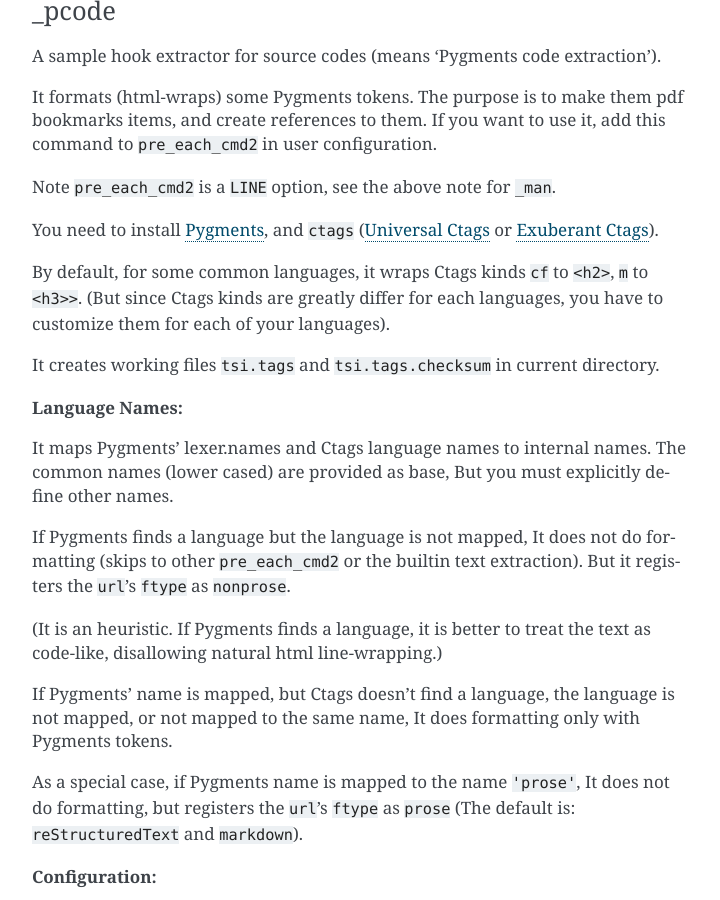
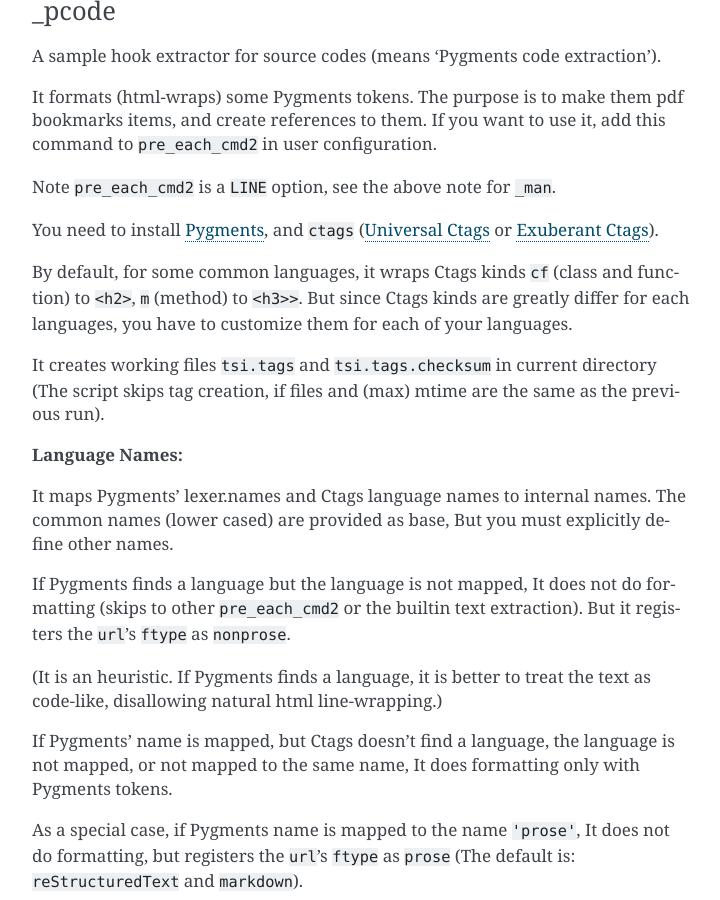
Before and after one commit to openandclose/tosixinch, a Sphinx documentation site: the page built from docs/topics.rst, in a window 1280 px wide and 900 px high, scrolled down 13447 px. Shown: the whole window, without its empty margins (388-1108 px from the left). Built offline with Sphinx 7.4.7, drawn with Linux system fonts in a browser that asks for light colours.

Commit message:
[small edits] (topics.rst)

```diff
--- a/docs/topics.rst
+++ b/docs/topics.rst
@@ -719,12 +719,15 @@ and ``ctags``
 or `Exuberant Ctags <http://ctags.sourceforge.net/>`__).
 
 By default, for some common languages,
-it wraps Ctags kinds ``cf`` to ``<h2>``, ``m`` to ``<h3>>``.
-(But since Ctags kinds are greatly differ for each languages,
-you have to customize them for each of your languages).
+it wraps Ctags kinds ``cf`` (class and function) to ``<h2>``,
+``m`` (method) to ``<h3>>``.
+But since Ctags kinds are greatly differ for each languages,
+you have to customize them for each of your languages.
 
 It creates working files ``tsi.tags`` and ``tsi.tags.checksum``
-in current directory.
+in current directory
+(The script skips tag creation,
+if files and (max) mtime are the same as the previous run).
 
 **Language Names:**
 
```
